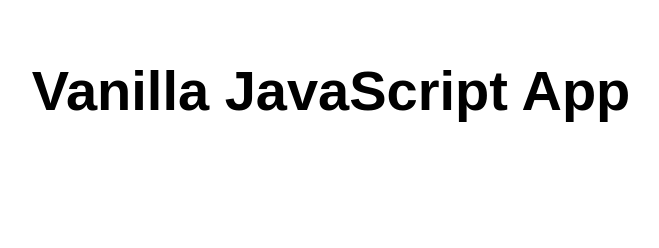
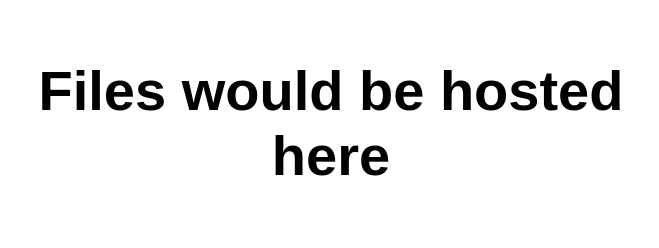
Before and after one commit to dgsorensen/isg-cdc-sand, a website: page src/index.html in a window 1280 px wide. Shown: the whole page, without its empty margins (309-968 px from the left). Drawn offline with Linux system fonts and the light colour scheme.

Commit message:
Update index.html

```diff
--- a/src/index.html
+++ b/src/index.html
@@ -5,12 +5,12 @@
   <meta charset="UTF-8">
   <meta name="viewport" content="width=device-width, initial-scale=1.0">
   <link rel="stylesheet" href="styles.css">
-  <title>Vanilla JavaScript App</title>
+  <title>Static Web App Test</title>
 </head>
 
 <body>
   <main>
-    <h1>Vanilla JavaScript App</h1>
+    <h1>Files would be hosted here</h1>
   </main>
 </body>
 
```
